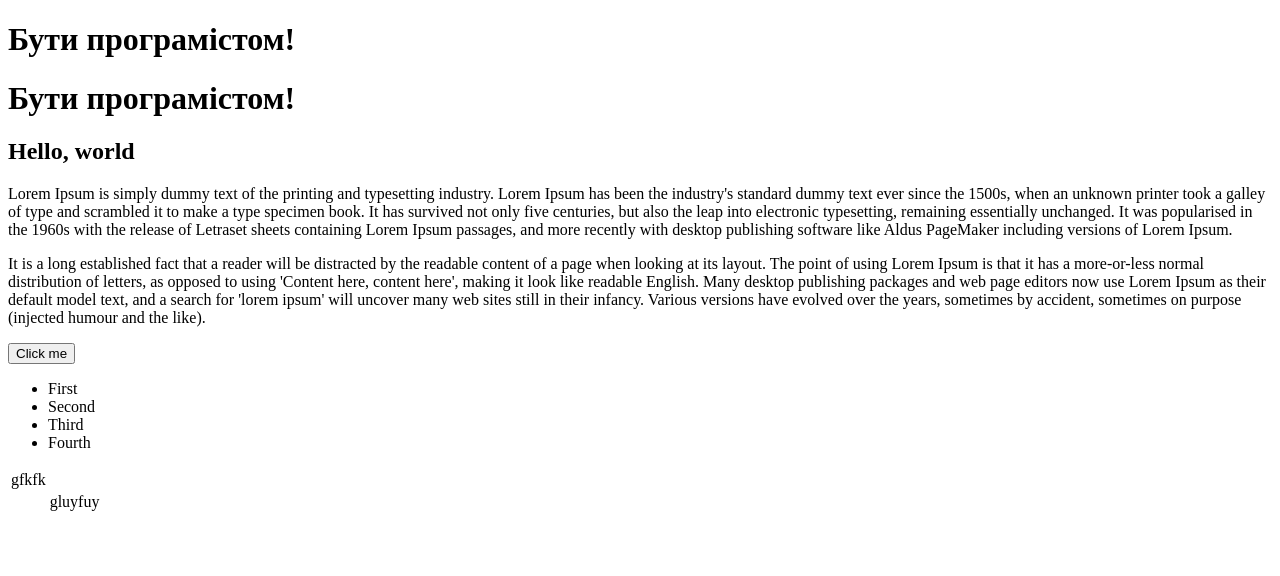
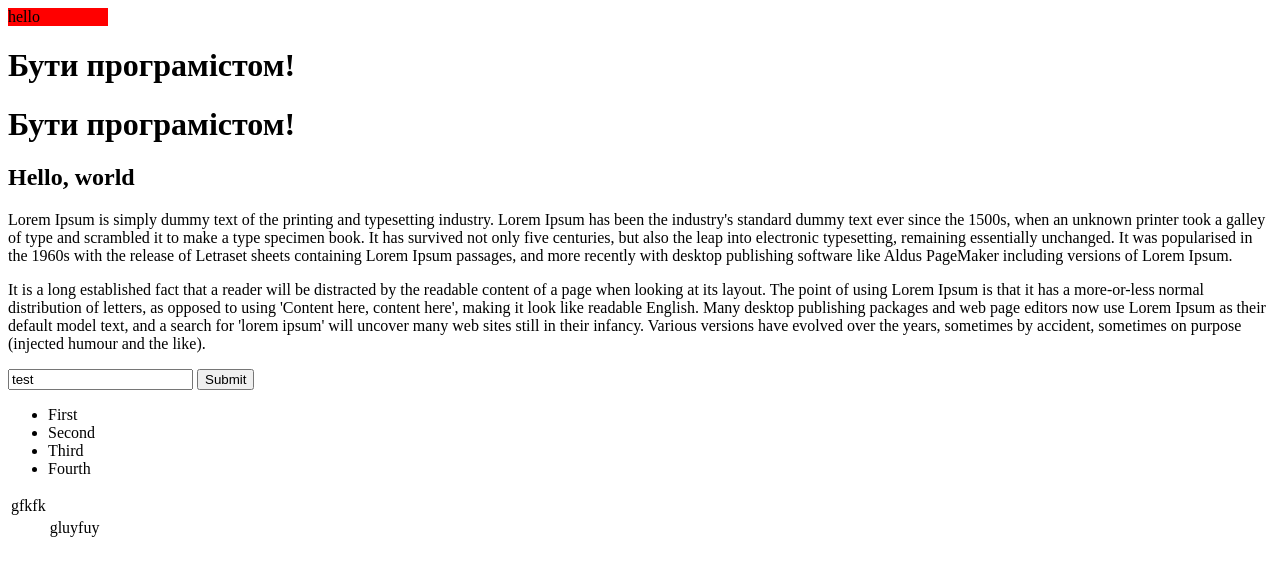
Before and after one commit to DariiaSliusar/jquery, a plain HTML site: page index.html in a window 1280 px wide. Drawn offline with nearby package versions, Linux system fonts and the light colour scheme.

Commit message:
second commit

```diff
--- a/index.html
+++ b/index.html
@@ -6,14 +6,25 @@
     <title>Document</title>
     <script src="https://ajax.googleapis.com/ajax/libs/jquery/1.12.4/jquery.min.js"></script>
     <script src="./script.js"></script>
+    <style>
+        .red {color:red;}
+        .blue {color:blue;}
+    </style>
 </head>
 <body>
+    <div id="jj" style="background: red; width: 100px;">
+        hello
+    </div>
     <h1 class="first" data-id="22" data-name="Name">Бути програмістом!</h1>
     <h1 id="second">Бути програмістом!</h1>
     <h2 class="hello" title="test-word">Hello, world</h2>
-    <p>Lorem Ipsum is simply dummy text of the printing and typesetting industry. Lorem Ipsum has been the industry's standard dummy text ever since the 1500s, when an unknown printer took a galley of type and scrambled it to make a type specimen book. It has survived not only five centuries, but also the leap into electronic typesetting, remaining essentially unchanged. It was popularised in the 1960s with the release of Letraset sheets containing Lorem Ipsum passages, and more recently with desktop publishing software like Aldus PageMaker including versions of Lorem Ipsum.</p>
+    <p class="text">Lorem Ipsum is simply dummy text of the printing and typesetting industry. Lorem Ipsum has been the industry's standard dummy text ever since the 1500s, when an unknown printer took a galley of type and scrambled it to make a type specimen book. It has survived not only five centuries, but also the leap into electronic typesetting, remaining essentially unchanged. It was popularised in the 1960s with the release of Letraset sheets containing Lorem Ipsum passages, and more recently with desktop publishing software like Aldus PageMaker including versions of Lorem Ipsum.</p>
     <p>It is a long established fact that a reader will be distracted by the readable content of a page when looking at its layout. The point of using Lorem Ipsum is that it has a more-or-less normal distribution of letters, as opposed to using 'Content here, content here', making it look like readable English. Many desktop publishing packages and web page editors now use Lorem Ipsum as their default model text, and a search for 'lorem ipsum' will uncover many web sites still in their infancy. Various versions have evolved over the years, sometimes by accident, sometimes on purpose (injected humour and the like).</p>
-    <button>Click me</button>
+    <!-- <button>Click me</button> -->
+    <form>
+        <input type="text" name="name" value="test">
+        <input type="submit" name="submit" id="submit" value="Submit">
+    </form>
     <ul>
         <li><span>First</span></li>
         <li>Second</li>
--- a/script.js
+++ b/script.js
@@ -36,13 +36,101 @@ jQuery(function () {
 
     // console.log(id);
 
-    // click()
+    // click(), dblclick, mouseenter, mouseleave
 
     // $('button').click(function () {
     //     alert('test');
     // });
 
-    $('button').on('click',function () {
-        alert('test');
-    });
+    // $('button').on('click',function () {
+    //     alert('test');
+    // });
+
+    // $('button').dblclick(function () {
+    //     alert('1');
+    // });
+
+    // $('button').mouseenter(function () {
+    //     alert('1');
+    // });
+
+    // $('button').mouseleave(function () {
+    //     alert('1');
+    // });
+
+    // keypress, keydown, keyup
+
+    // change, submit, focus
+
+    // $('input[name="name"]').change(function () {
+    //     var value = $(this).val();
+
+    //     $('input[name="submit"]').val(value);
+    // });
+
+    // $('input[name="name"]').keyup(function () {
+    //     var value = $(this).val();
+
+    //     $('input[name="submit"]').val(value);
+    // });
+
+    // $('form').submit(function () {
+    //     alert('test');
+    // });
+
+    // css, hide(), show(), delay(), animate(), fadeIn, fadeOut, attr()
+
+    // $('form').css({ 'display':'none' });
+
+    // $('form').hide(1000);
+
+    // $('form').show(1000);
+
+    // $('form').show(1000).delay(5000).hide(1000);
+
+    // $('#jj').animate({ 'width': '50px' }, 2000);
+
+    // $('#jj').animate({ 'width': '50px' }, 2000);
+
+    // $('#jj').hide(1000);
+
+    // alert($('input[name="name"]').attr('value'));
+
+    // alert($('.first').attr('data-id'));
+    // alert($('.first').data('id'));
+
+    // resize, scroll
+
+    // $(window).resize(function () {
+        // width(), height()
+        // var width = $(this).width();
+        // console.log(width);
+        // var width = $(this).height();
+        // console.log(width);
+    // });
+
+    // addClass, removeClass, toggleClass
+
+    // $('h1').addClass('red');
+
+    // $('h1').hover(function () {
+    //     $(this).addClass('blue');
+    //     // $('h1').addClass('blue');
+
+    //     // $(this).on('click', function () {
+    //     //     $(this).removeClass('blue').removeClass('red');
+    //     // });
+    // });
+
+    // $('h1').hover(function () {
+    //     $(this).toggleClass('blue');
+    // });
+
+    // $('h1').click(function () {
+    //     $(this).toggleClass('blue');
+    // });
+
+    // text(), html()
+
+    var text = $('.text').text();
 });
```
